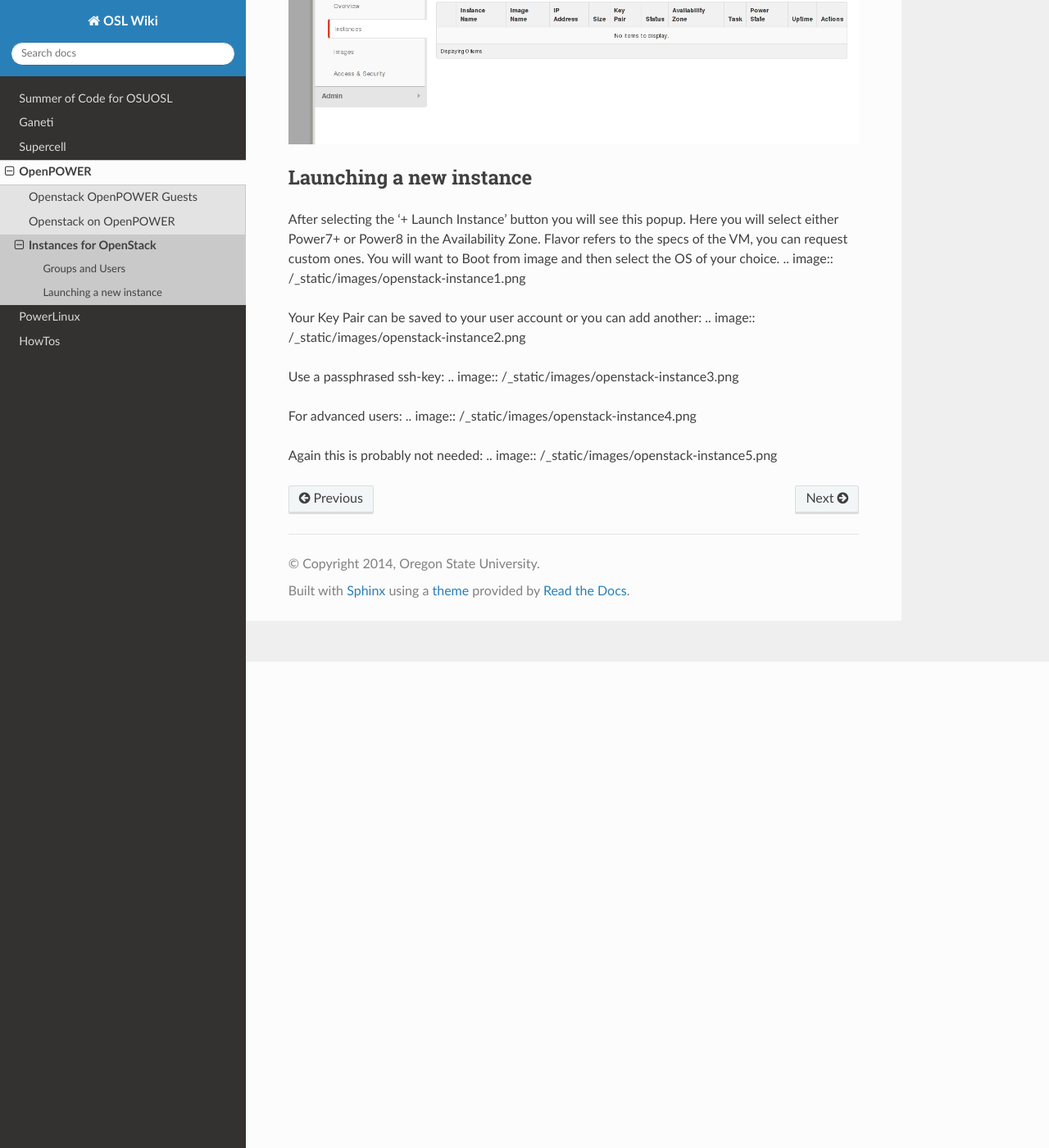
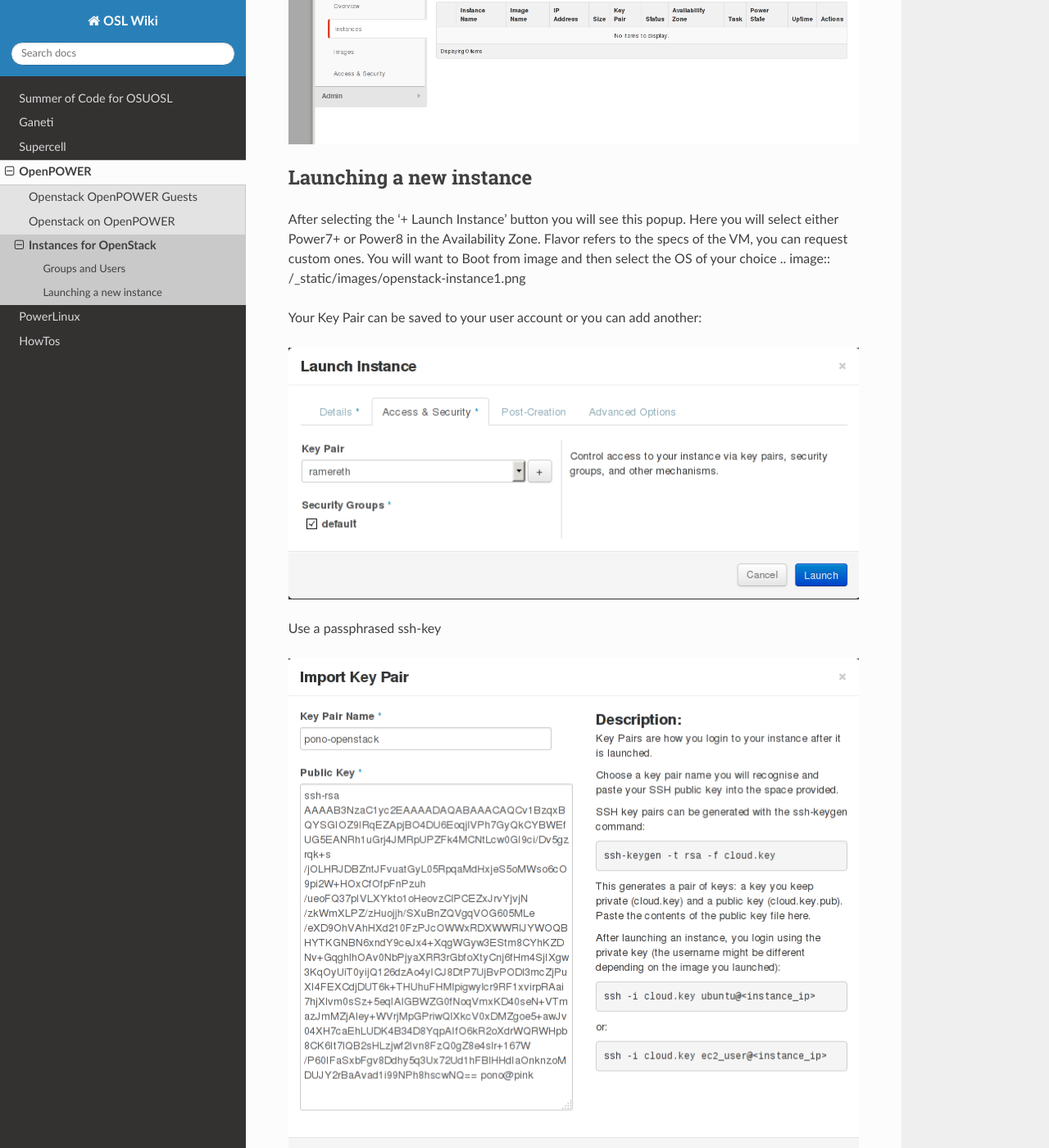
Before and after one commit to osuosl/wiki, a Sphinx documentation site: the page built from source/openpower/openstack_instances.rst, in a window 1280 px wide and 1400 px high, scrolled down 593 px. Shown: the whole window at 82% size. Built offline with Sphinx 7.4.7 and the Read the Docs theme 2.0.0, drawn with Linux system fonts in a browser that asks for light colours; some of the changed text lies outside the part shown.

Commit message:
rst sucks

```diff
--- a/source/openpower/openstack_instances.rst
+++ b/source/openpower/openstack_instances.rst
@@ -24,21 +24,25 @@
 After selecting the '+ Launch Instance' button you will see this popup.
 Here you will select either Power7+ or Power8 in the Availability Zone.
 Flavor refers to the specs of the VM, you can request custom ones.
-You will want to Boot from image and then select the OS of your choice.
+You will want to Boot from image and then select the OS of your choice
 .. image:: /_static/images/openstack-instance1.png
 
 
 Your Key Pair can be saved to your user account or you can add another:
+
 .. image:: /_static/images/openstack-instance2.png
 
 
-Use a passphrased ssh-key:
+Use a passphrased ssh-key
+
 .. image:: /_static/images/openstack-instance3.png
 
 
-For advanced users:
+For advanced users
+
 .. image:: /_static/images/openstack-instance4.png
 
 
-Again this is probably not needed:
+Again this is probably not needed
+
 .. image:: /_static/images/openstack-instance5.png
```
